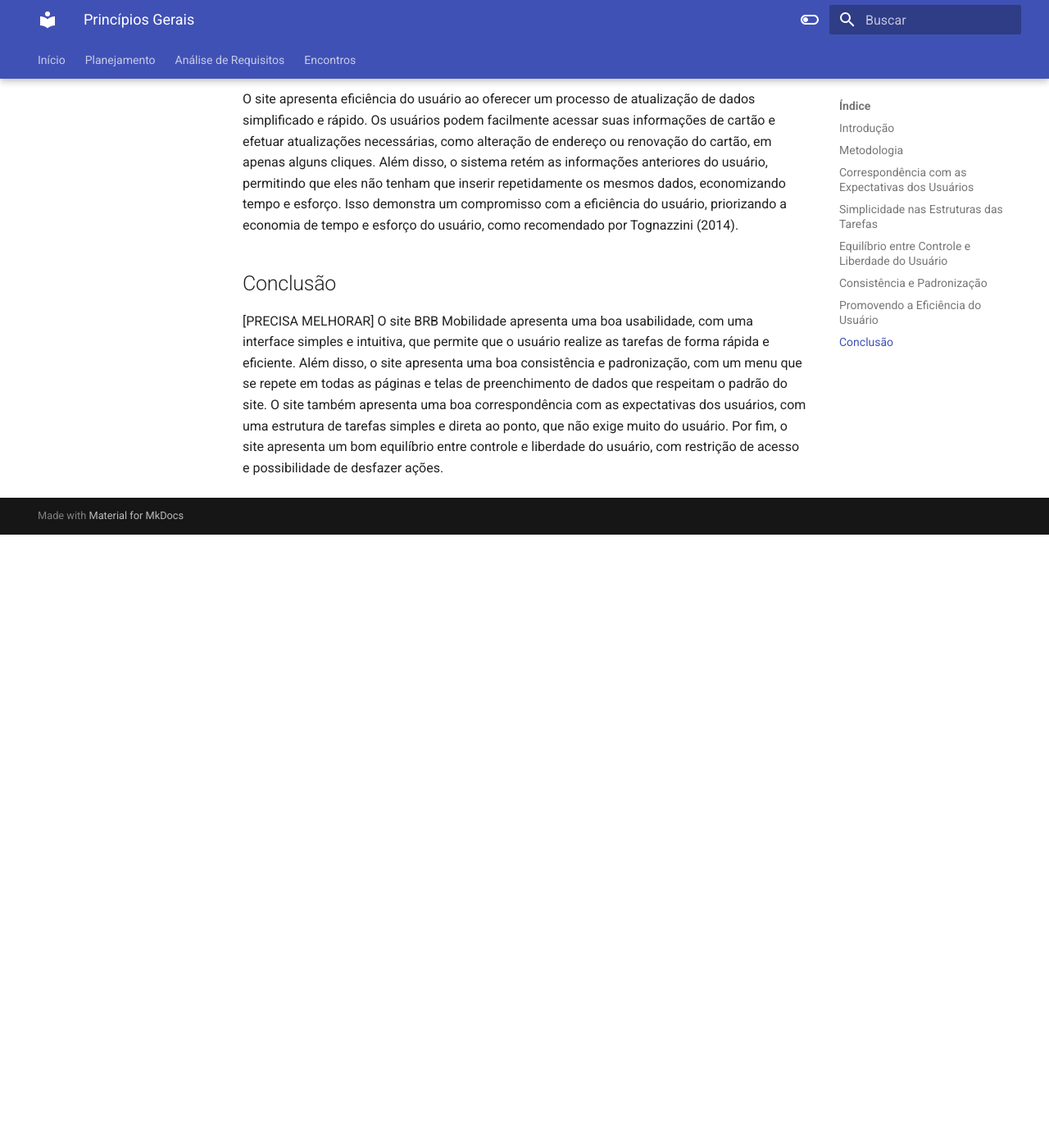
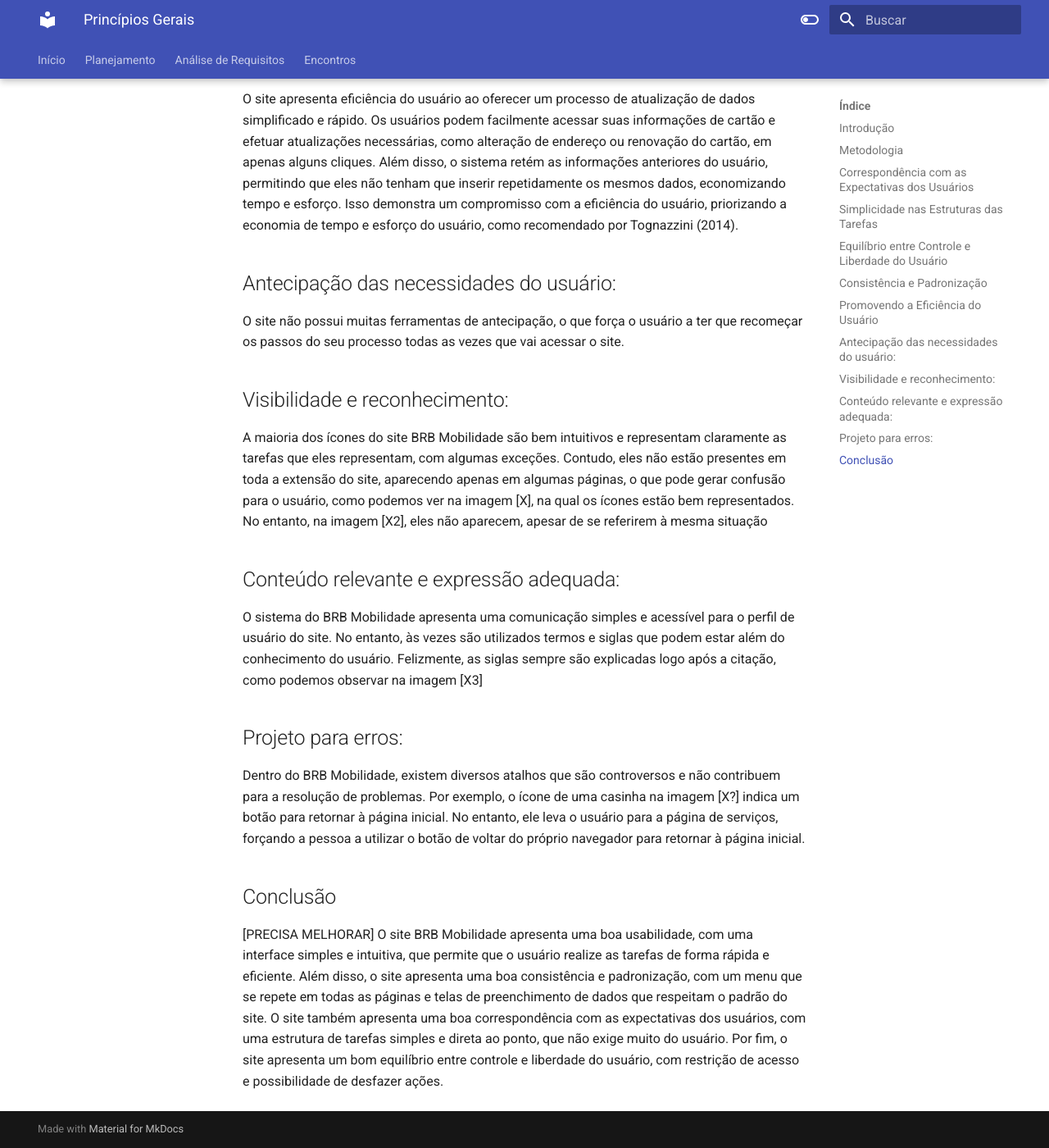
Before and after one commit to Interacao-Humano-Computador/2023.2--BRB-Mobilidade, an MkDocs documentation site: the page built from docs/analiseRequisitos/principios_gerais.md, in a window 1280 px wide and 1400 px high, scrolled down 2351 px. Shown: the whole window at 82% size. Built offline with MkDocs 1.6.1 and Material for MkDocs 9.7.7, drawn with Linux system fonts in a browser that asks for light colours; before the commit the page ends 3003 px from its top, so only the background shows below that.

Commit message:
uploading Principis Gerais

```diff
--- a/docs/analiseRequisitos/principios_gerais.md
+++ b/docs/analiseRequisitos/principios_gerais.md
@@ -58,6 +58,23 @@
 O site apresenta eficiência do usuário ao oferecer um processo de atualização de dados simplificado e rápido. Os usuários podem facilmente acessar suas informações de cartão e efetuar atualizações necessárias, como alteração de endereço ou renovação do cartão, em apenas alguns cliques. Além disso, o sistema retém as informações anteriores do usuário, permitindo que eles não tenham que inserir repetidamente os mesmos dados, economizando tempo e esforço. Isso demonstra um compromisso com a eficiência do usuário, priorizando a economia de tempo e esforço do usuário, como recomendado por Tognazzini (2014).
 
 
+## Antecipação das necessidades do usuário:
+
+O site não possui muitas ferramentas de antecipação, o que força o usuário a ter que recomeçar os passos do seu processo todas as vezes que vai acessar o site.
+
+## Visibilidade e reconhecimento:
+
+A maioria dos ícones do site BRB Mobilidade são bem intuitivos e representam claramente as tarefas que eles representam, com algumas exceções. Contudo, eles não estão presentes em toda a extensão do site, aparecendo apenas em algumas páginas, o que pode gerar confusão para o usuário, como podemos ver na imagem [X], na qual os ícones estão bem representados. No entanto, na imagem [X2], eles não aparecem, apesar de se referirem à mesma situação
+
+## Conteúdo relevante e expressão adequada:
+
+O sistema do BRB Mobilidade apresenta uma comunicação simples e acessível para o perfil de usuário do site. No entanto, às vezes são utilizados termos e siglas que podem estar além do conhecimento do usuário. Felizmente, as siglas sempre são explicadas logo após a citação, como podemos observar na imagem [X3]
+
+## Projeto para erros:
+
+Dentro do BRB Mobilidade, existem diversos atalhos que são controversos e não contribuem para a resolução de problemas. Por exemplo, o ícone de uma casinha na imagem [X?] indica um botão para retornar à página inicial. No entanto, ele leva o usuário para a página de serviços, forçando a pessoa a utilizar o botão de voltar do próprio navegador para retornar à página inicial.
+
+
 ## Conclusão
 
 [PRECISA MELHORAR] O site BRB Mobilidade apresenta uma boa usabilidade, com uma interface simples e intuitiva, que permite que o usuário realize as tarefas de forma rápida e eficiente. Além disso, o site apresenta uma boa consistência e padronização, com um menu que se repete em todas as páginas e telas de preenchimento de dados que respeitam o padrão do site. O site também apresenta uma boa correspondência com as expectativas dos usuários, com uma estrutura de tarefas simples e direta ao ponto, que não exige muito do usuário. Por fim, o site apresenta um bom equilíbrio entre controle e liberdade do usuário, com restrição de acesso e possibilidade de desfazer ações.
```
